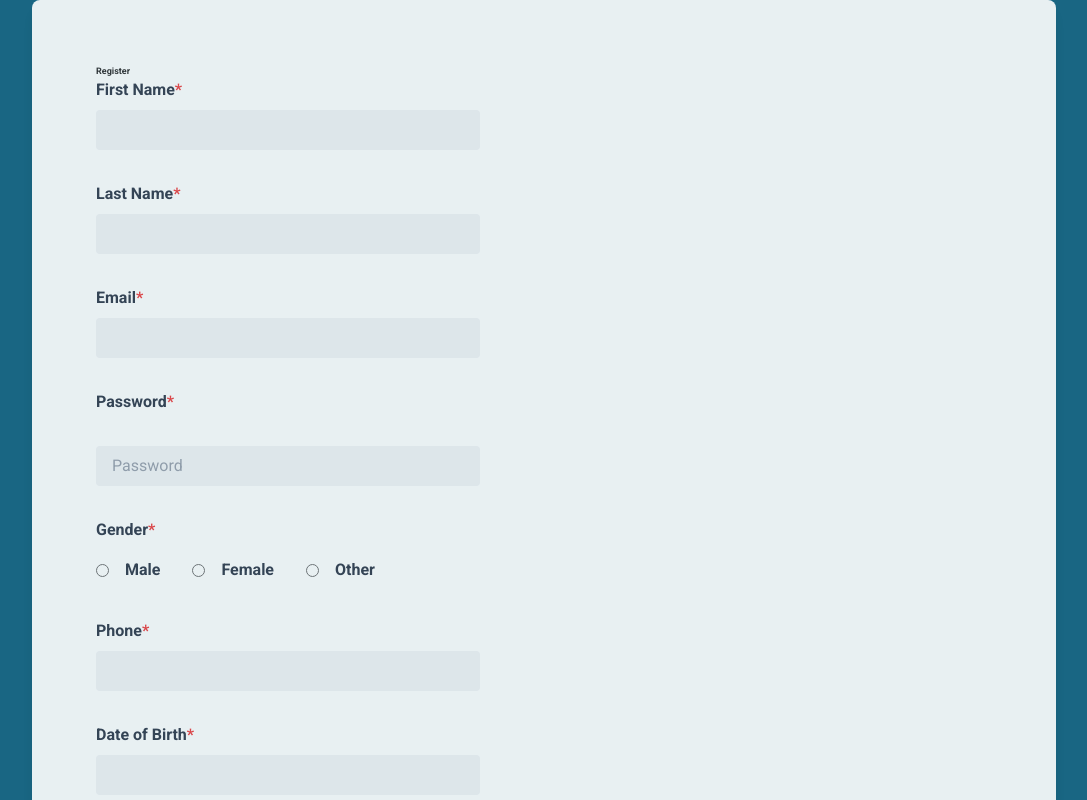
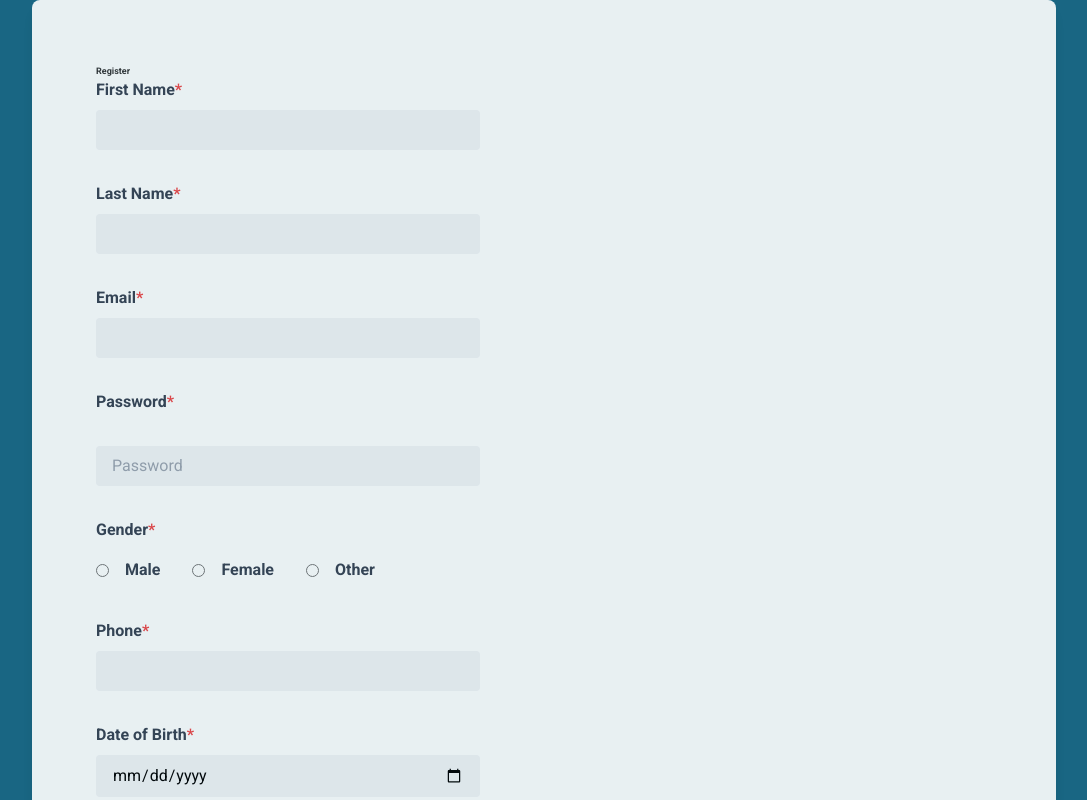
Before and after one commit to abdallahgamal110a/YouDawi1, a React (Create React App) app in the folder client/: page /register in a window 1280 px wide. Shown: the top 800 px of the page, without its empty margins (96-1183 px from the left). Built offline with nearby package versions, Linux system fonts and the light colour scheme.

Commit message:
Refactor: fix register

```diff
--- a/client/src/components/Register.js
+++ b/client/src/components/Register.js
@@ -10,8 +10,8 @@ const Register = () => {
         const [success, setSuccess] = useState(false);
         const [avatar, setAvatar] = useState(); // For avatar file upload
 
-        const onSubmit = async(data) => {
-            const formData = new FormData(); // Using FormData to handle file uploads
+    const onSubmit = async (data) => {
+        const formData = new FormData();
 
             // Append form data
             formData.append('firstName', data.firstName);
@@ -152,23 +152,13 @@ const Register = () => {
                         <div>
                             <label className="block mb-1 text-gray-700">Date of Birth<span className="text-red-500">*</span></label>
                             <input
-                            // type="date"
+                                type="date"
                                 {...register('dateOfBirth')} // Updated field name
                                 className="w-full px-2 py-1 rounded-lg bg-gray-100 focus:outline-none focus:ring-2 focus:ring-blue-400"
                                 required
                             />
                         </div>
 
-                    {/* Age
-                    <div>
-                        <label className="block mb-1 text-gray-700">Age<span className="text-red-500">*</span></label>
-                        <input
-                            type="number"
-                            {...register('age')}
-                            className="w-full px-2 py-1 rounded-lg bg-gray-100 focus:outline-none focus:ring-2 focus:ring-blue-400"
-                            required
-                        />
-                    </div> */}
 
                         {/* Address */}
                         <div>
```
Lines whose indentation alone changed are shown as unchanged.
